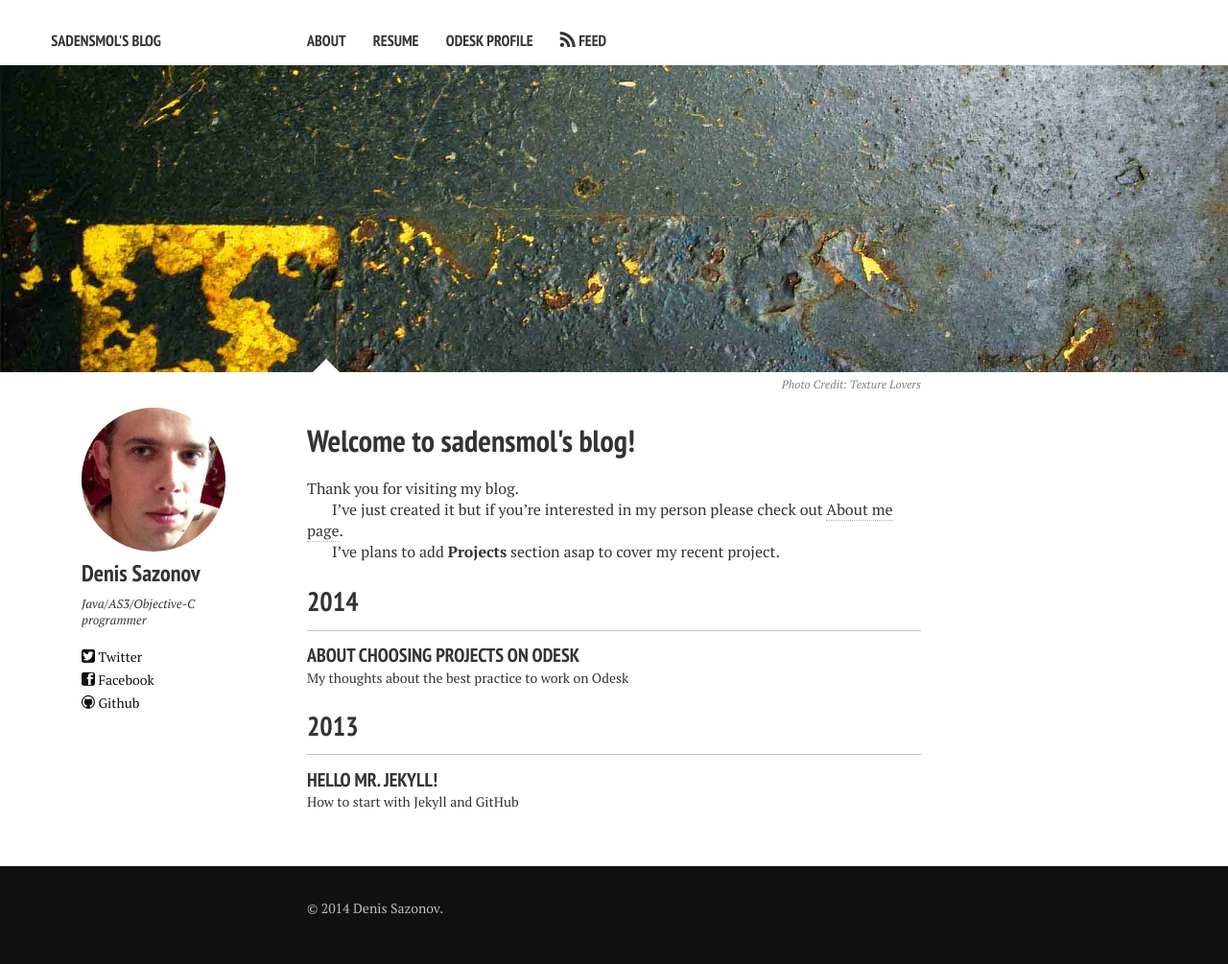
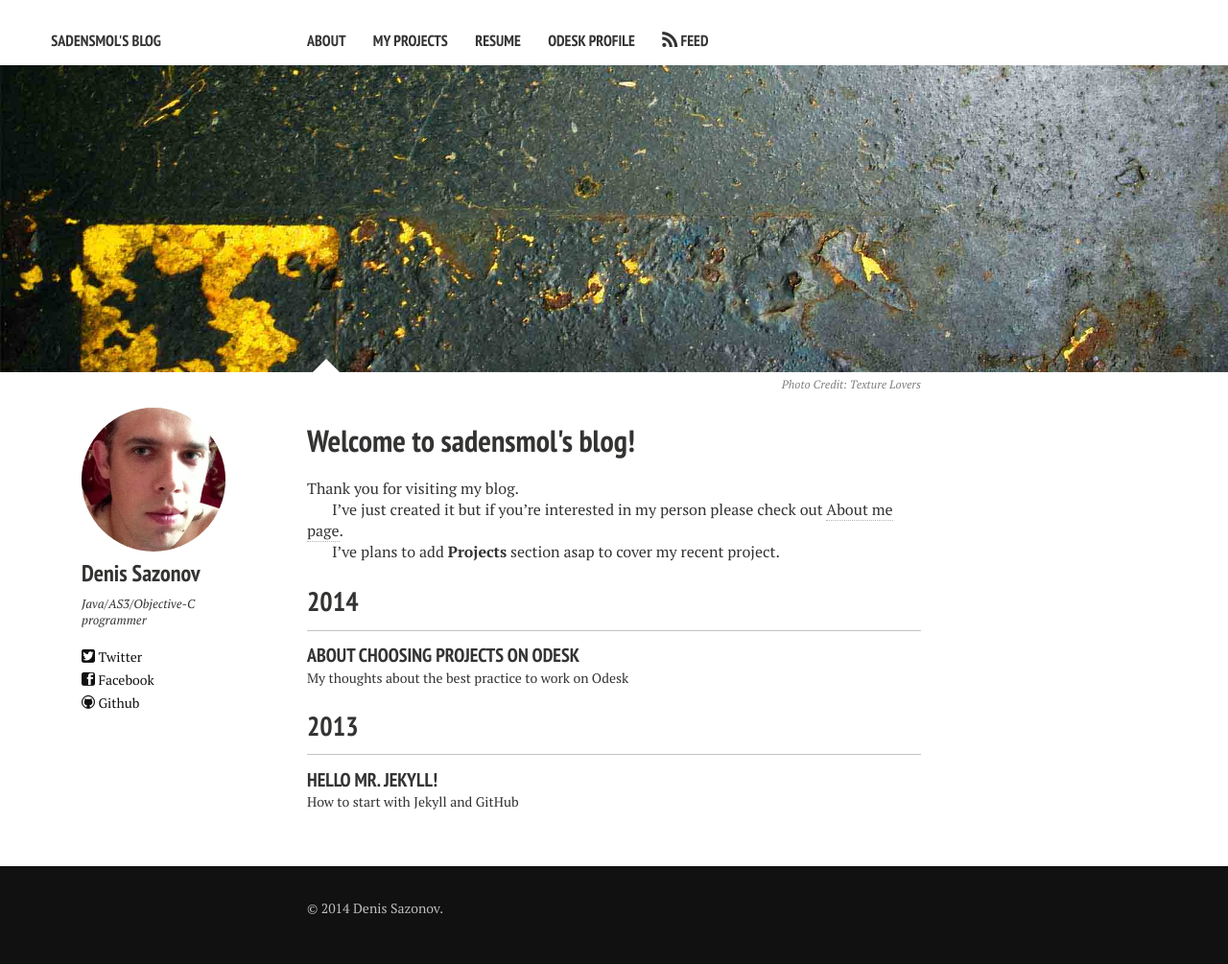
Before and after one commit to sadensmol/sadensmol.github.com, a Jekyll site: the page built from index.md, in a window 1280 px wide. Shown: the whole page at 96% size. Built offline with Jekyll 4.4.1, drawn with Linux system fonts in a browser that asks for light colours; nearby versions of some CDN libraries.

Commit message:
Update _config.yml
added projects menu item

```diff
--- a/_config.yml
+++ b/_config.yml
@@ -34,6 +34,9 @@ links:
   - title: About
     url: /about
 
+  - title: My projects
+    url: /projects
+
   - title: Resume
     url: /resume
 
```
